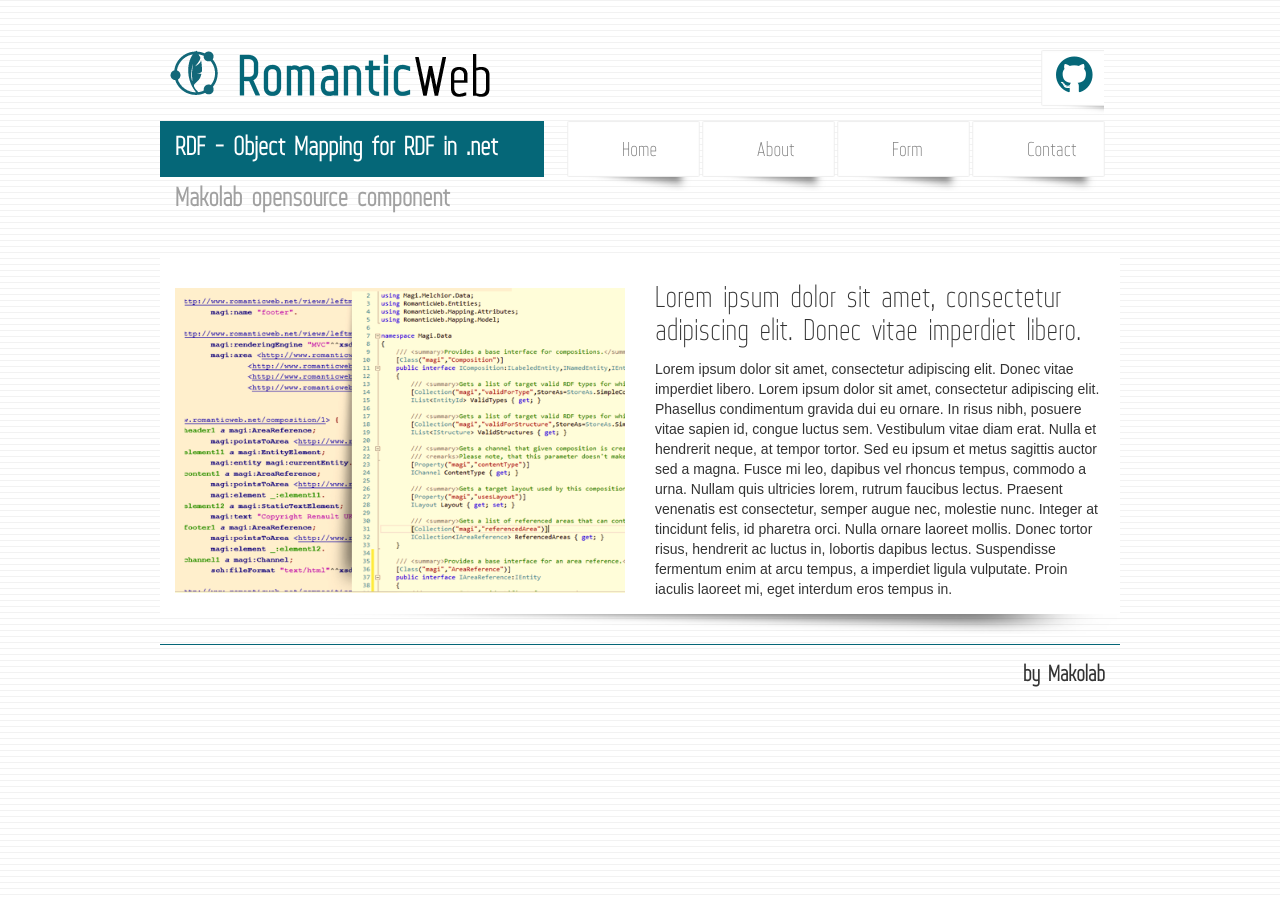
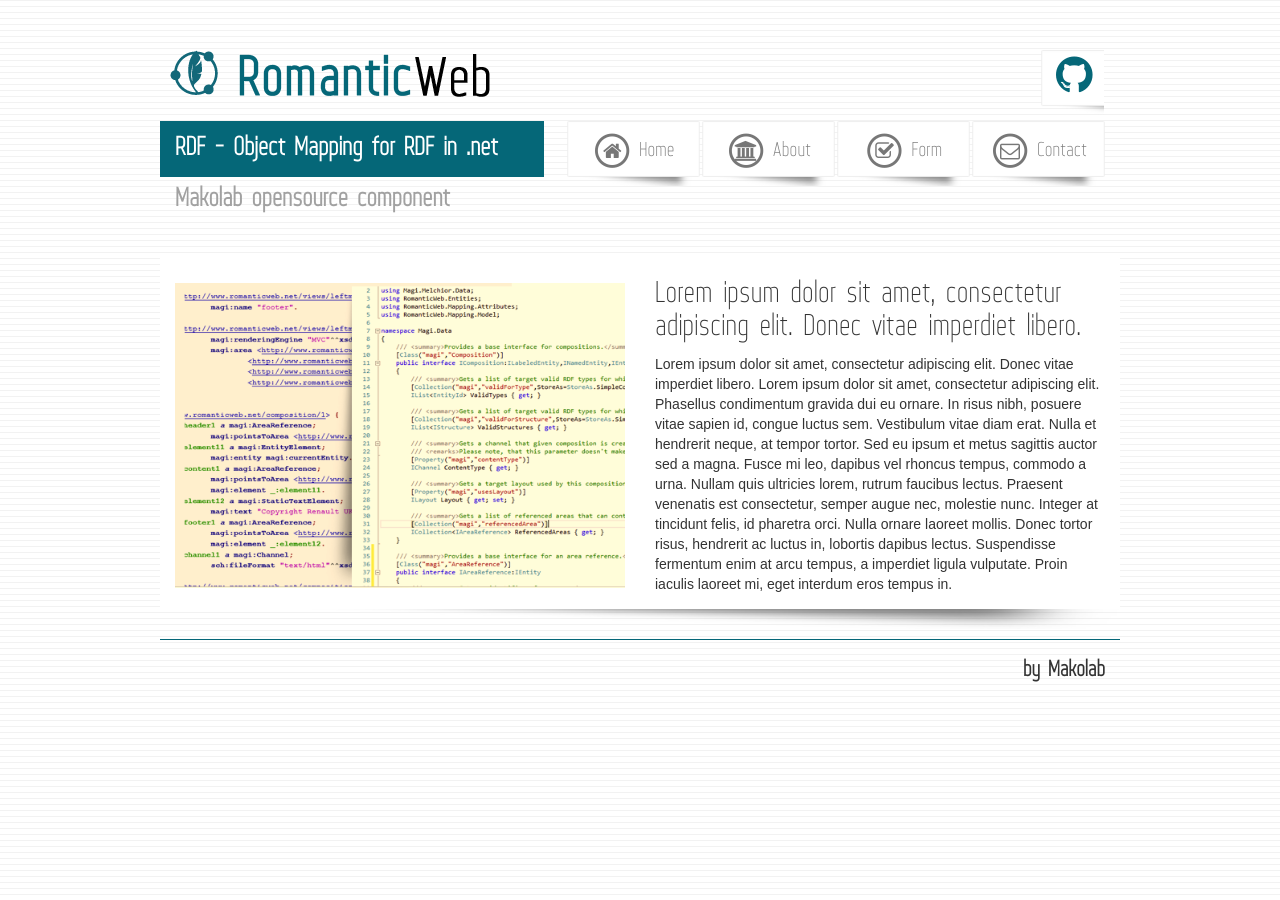
Before and after one commit to MakoLab/RomanticWeb, a Jekyll site: the page built from index.html, in a window 1280 px wide. Built offline with Jekyll 4.4.1, drawn with Linux system fonts in a browser that asks for light colours; nearby versions of some CDN libraries; Markdown is read by kramdown in place of the engine named in the settings.

Commit message:
header links/icons

```diff
--- a/_layouts/default.html
+++ b/_layouts/default.html
@@ -62,10 +62,38 @@
                 </div>
                 <div class="navbar-collapse collapse">
                     <ul class="nav navbar-nav">
-                        <li><a href="#" class="ahome">Home</a></li>
-                        <li><a href="#" class="aabout">About</a></li>
-                        <li><a href="#" class="aform">Form</a></li>
-                        <li><a href="#" class="acontact">Contact</a></li>
+                        <li>
+                            <a href="#">
+                                <span class="fa-stack">
+                                    <i class="fa fa-circle-thin fa-stack-2x"></i>
+                                    <i class="fa fa-home fa-stack-1x"></i>
+                                </span> Home
+                            </a>
+                        </li>
+                        <li>
+                            <a href="#">
+                                <span class="fa-stack">
+                                    <i class="fa fa-circle-thin fa-stack-2x"></i>
+                                    <i class="fa fa-institution fa-stack-1x"></i>
+                                </span> About
+                            </a>
+                        </li>
+                        <li>
+                            <a href="#">
+                                <span class="fa-stack">
+                                    <i class="fa fa-circle-thin fa-stack-2x"></i>
+                                    <i class="fa fa-check-square-o fa-stack-1x"></i>
+                                </span> Form
+                            </a>
+                        </li>
+                        <li>
+                            <a href="#">
+                                <span class="fa-stack">
+                                    <i class="fa fa-circle-thin fa-stack-2x"></i>
+                                    <i class="fa fa-envelope-o fa-stack-1x"></i>
+                                </span> Contact
+                            </a>
+                        </li>
                     </ul>
                 </div>
             </div>
--- a/css/screen.css
+++ b/css/screen.css
@@ -30,6 +30,20 @@
     font-size: 26px;
     font-weight: bold;
     padding-left: 15px;
+}
+
+.navbar-nav li {
+    text-align: center;
+}
+
+.navbar-nav li a {
+    background: no-repeat 16px 7px;
+    font-size: 20px;
+    padding-top: 10px;
+}
+
+.main p, .post p {
+    font-family: Arial,sans-serif;
 }
 
 @media (max-width: 767px) {
@@ -66,15 +80,18 @@
         width: 120px;
         margin-left: 1%;
         margin-right: 1%;
-        padding-top: 10px;
+        float: left;
+        margin-top: 10px;
         padding-bottom: 10px;
-        float: left;
     }
 
     .navbar-nav li a {
-        padding: 7px 35px 20px 55px;
         background: no-repeat 14px 4px;
-        font-size: 20px;
+        text-align: left;
+    }
+
+    .navbar-nav li a .fa-stack {
+        font-size:16px
     }
 
     .ahome {
@@ -160,10 +177,6 @@
         float: left;
     }
 
-    .main p {
-        font-family: Arial,sans-serif;
-    }
-
     .main h2 {
         margin-top: 0;
     }
@@ -195,15 +208,7 @@
         width: 133px;
         margin-left: 3%;
         margin-right: 3%;
-        padding-top: 10px;
-        padding-bottom: 10px;
         float: left;
-    }
-
-    .navbar-nav li a {
-        padding: 10px 35px 20px 55px;
-        background: no-repeat 16px 7px;
-        font-size: 20px;
     }
 
     .ahome {
@@ -289,10 +294,6 @@
         margin-top: 0;
     }
 
-    .main p {
-        font-family: Arial,sans-serif;
-    }
-
     .item {
         padding-left: 25px;
         padding-right: 25px;
@@ -319,15 +320,7 @@
         background-image: url("../images/mb.png");
         width: 133px;
         margin-left: 2px;
-        padding-bottom: 10px;
-        padding-top: 10px;
         float: left;
-    }
-
-    .navbar-nav li a {
-        padding: 10px 35px 20px 55px;
-        background: no-repeat 16px 7px;
-        font-size: 20px;
     }
 
     .ahome {
@@ -381,7 +374,7 @@
     }
 
     .subheader {
-        top: -30px;
+        top: -25px;
     }
 
     .leftcolor {
@@ -418,10 +411,6 @@
 
     }
 
-    .main p {
-        font-family: Arial,sans-serif;
-    }
-
     .item {
         padding: 5px 15px;
     }
```
